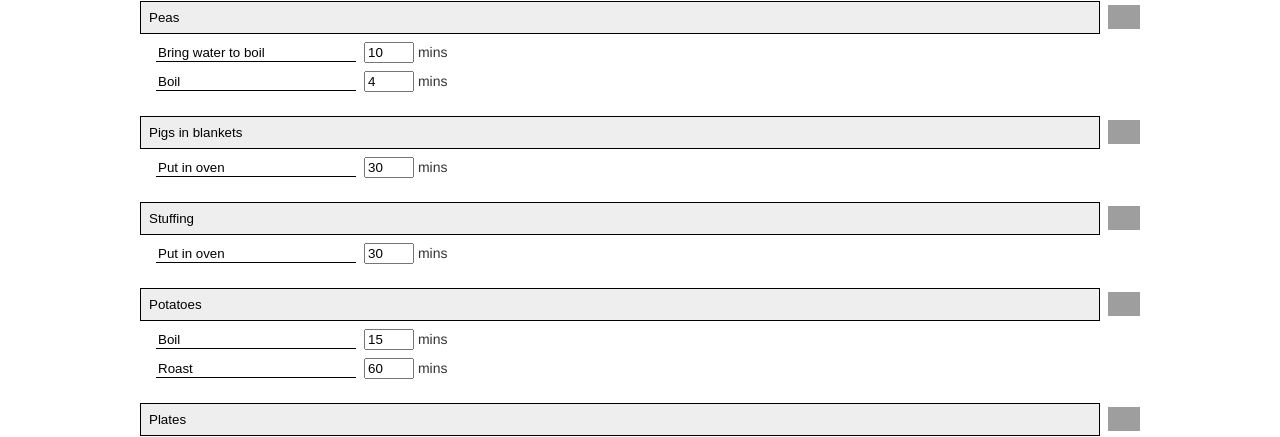
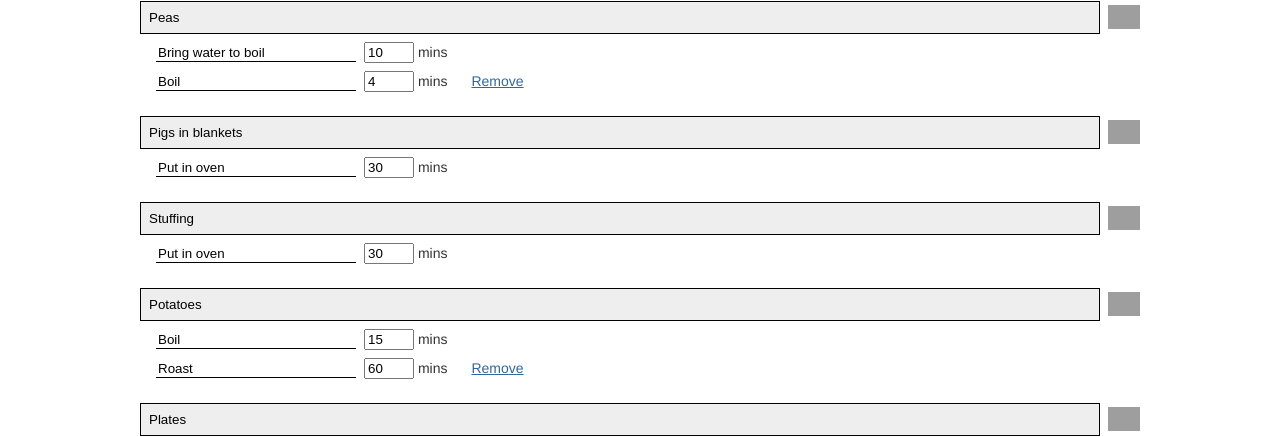
Before and after one commit to burt202/timer, a React app: page / in a window 1280 px wide. Shown: the part 257-694 px from the top of the page. Built offline with nearby package versions, Linux system fonts and the light colour scheme; grey boxes are pictures that could not be loaded.

Commit message:
Allow deleting of stages

```diff
--- a/src/js/items.tsx
+++ b/src/js/items.tsx
@@ -84,6 +84,22 @@ export default function Items(props: Props) {
                     }}
                   />{" "}
                   mins
+                  {j > 0 && (
+                    <a
+                      style={{
+                        marginLeft: 24,
+                        cursor: "pointer",
+                        textDecoration: "underline",
+                        color: "#336699",
+                      }}
+                      onClick={() => {
+                        const stages = R.remove(j, 1, item.stages)
+                        updateItem(i, {...item, stages})
+                      }}
+                    >
+                      Remove
+                    </a>
+                  )}
                 </div>
               )
             })}
```
